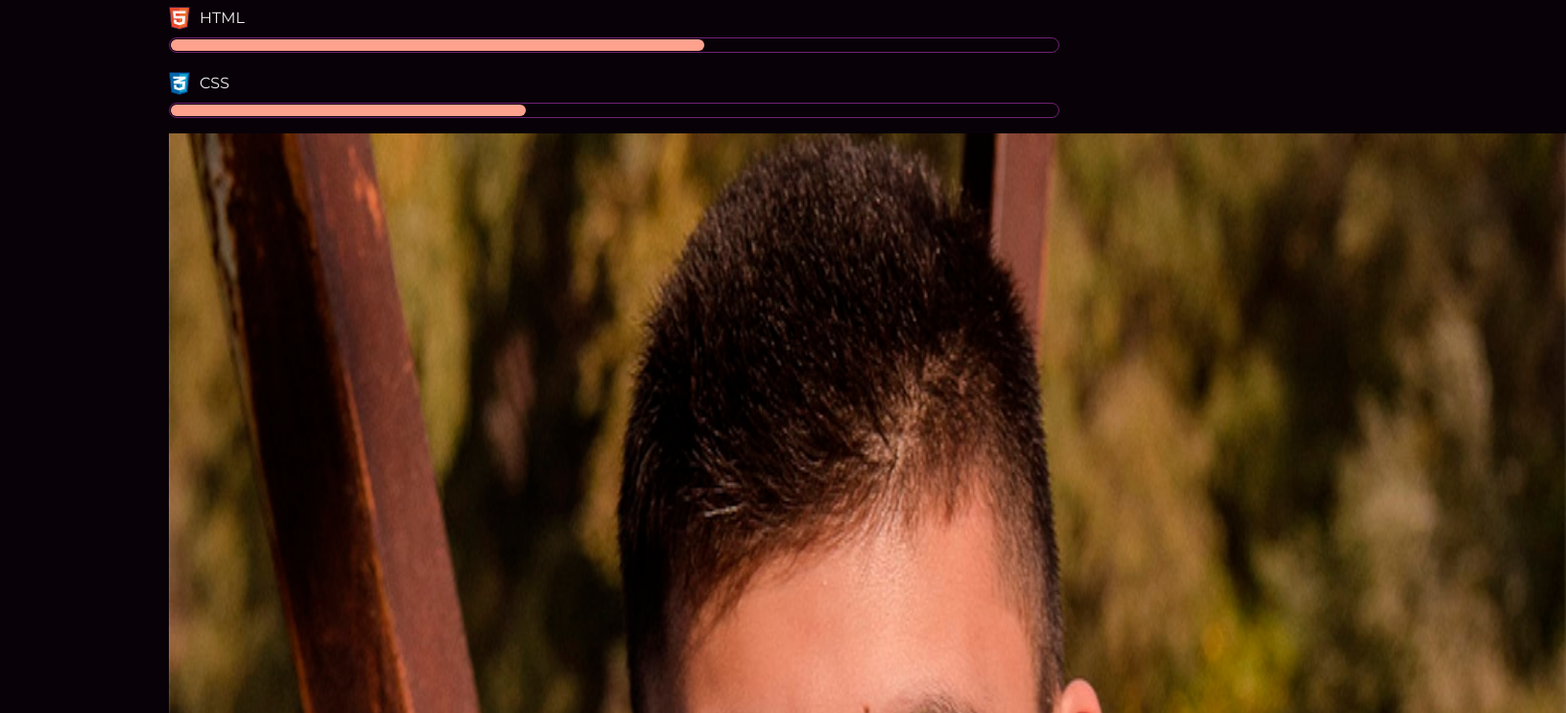
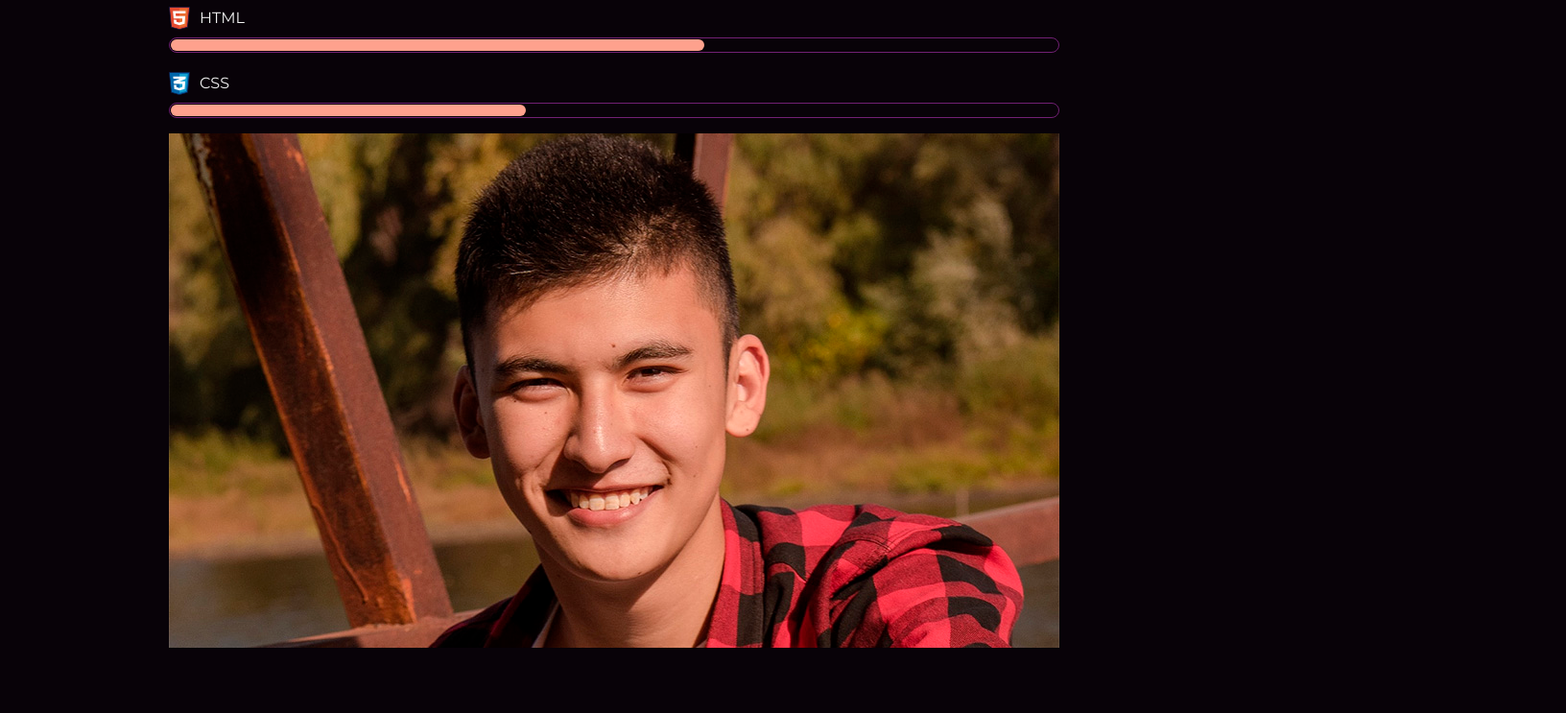
Before and after one commit to HEV1K/my-site, a plain HTML site: page index.html in a window 1280 px wide. Shown: the part 1565-2308 px from the top of the page at 96% size, 1632 px wide, since content can reach past the window. Drawn offline with Linux system fonts and the light colour scheme.

Commit message:
Add files via upload

```diff
--- a/index.html
+++ b/index.html
@@ -40,7 +40,7 @@
     <dd class="level"><div style="width: 40%;">40%</div></dd>
   </dl>
   <figure class="user-image">
-  <img src="files/Foto.jpg" width="1456" height="1456" alt="Фотография Неопознанного Енота">
+  <img src="files/Foto.jpg" width="928" height="536" alt="Фотография Неопознанного Енота">
 </figure>
 </div>
 
```
